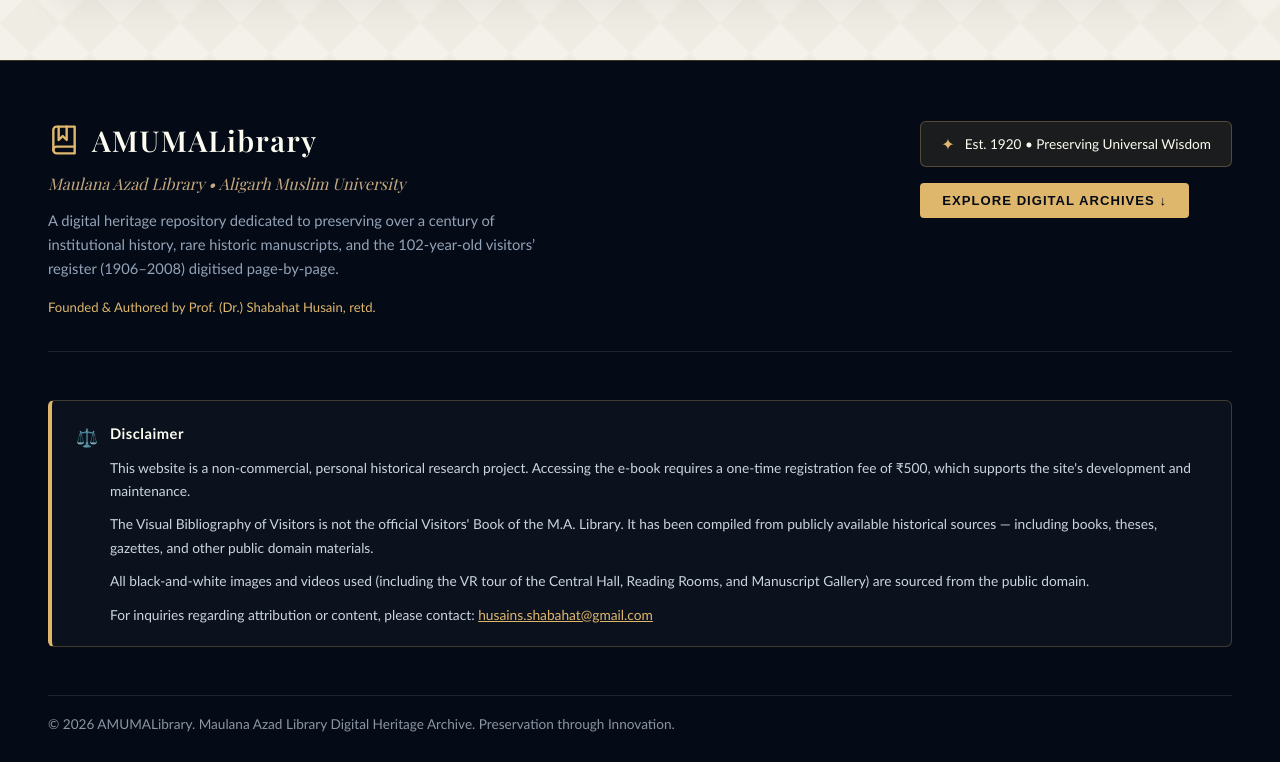
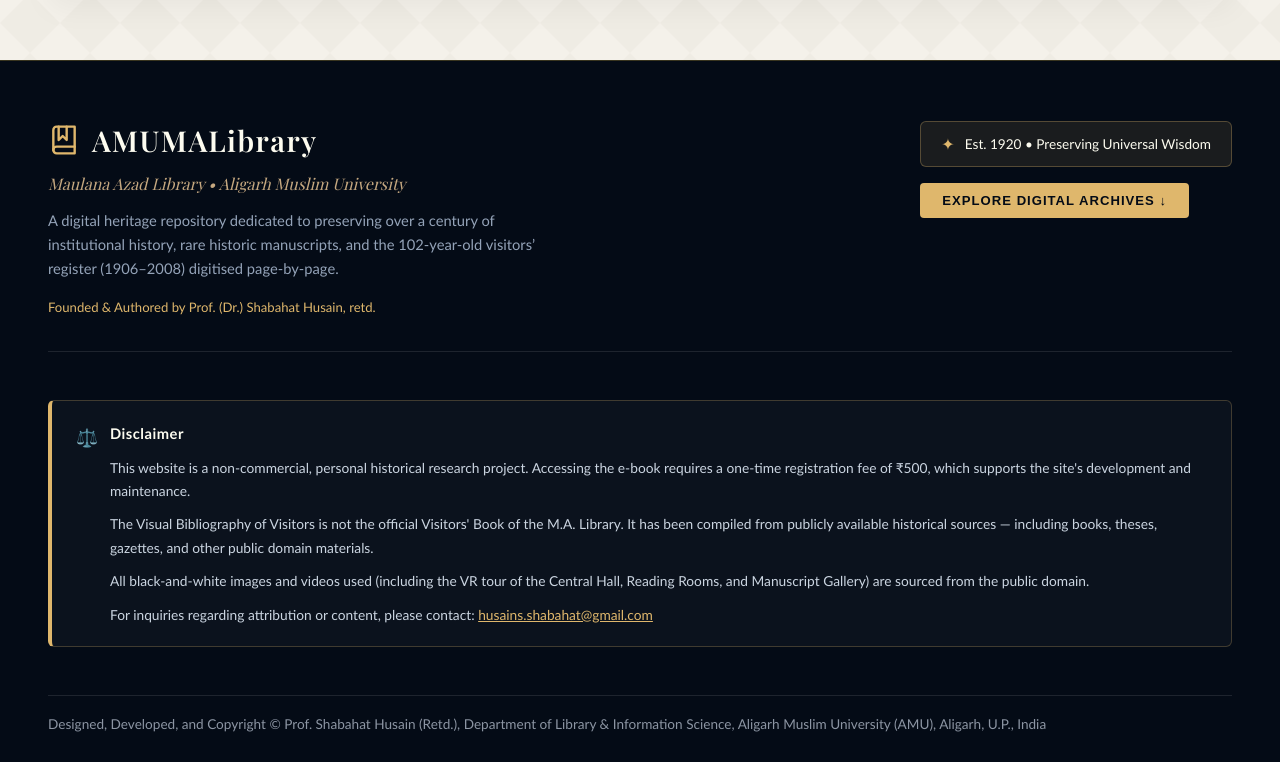
Before and after one commit to arshadahmad99/AMU-VISITORS, a React (Vite) app in the folder apps/website/: page / in a window 1280 px wide. Shown: the part 3187-3949 px from the top of the page. Built offline with nearby package versions, Linux system fonts and the light colour scheme; no server answers; a web font is replaced by a local one.

Commit message:
feat: add Footer component with branding, disclaimers, and modal support

```diff
--- a/apps/website/src/components/Footer.tsx
+++ b/apps/website/src/components/Footer.tsx
@@ -214,7 +214,7 @@
           }}
         >
           <div>
-            © {new Date().getFullYear()} AMUMALibrary. Maulana Azad Library Digital Heritage Archive. Preservation through Innovation.
+            Designed, Developed, and Copyright © Prof. Shabahat Husain (Retd.), Department of Library & Information Science, Aligarh Muslim University (AMU), Aligarh, U.P., India
           </div>
 
 
```
